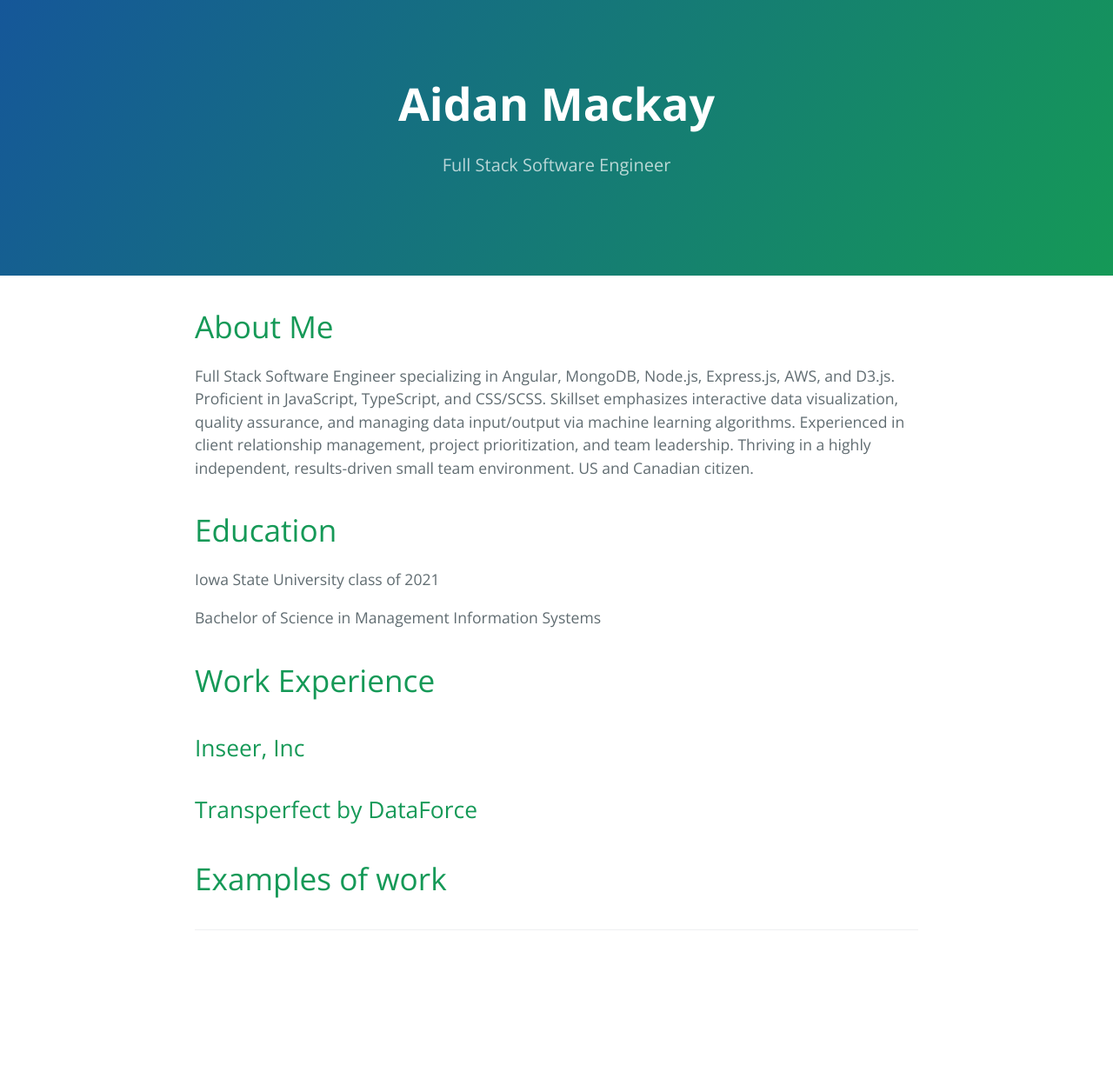
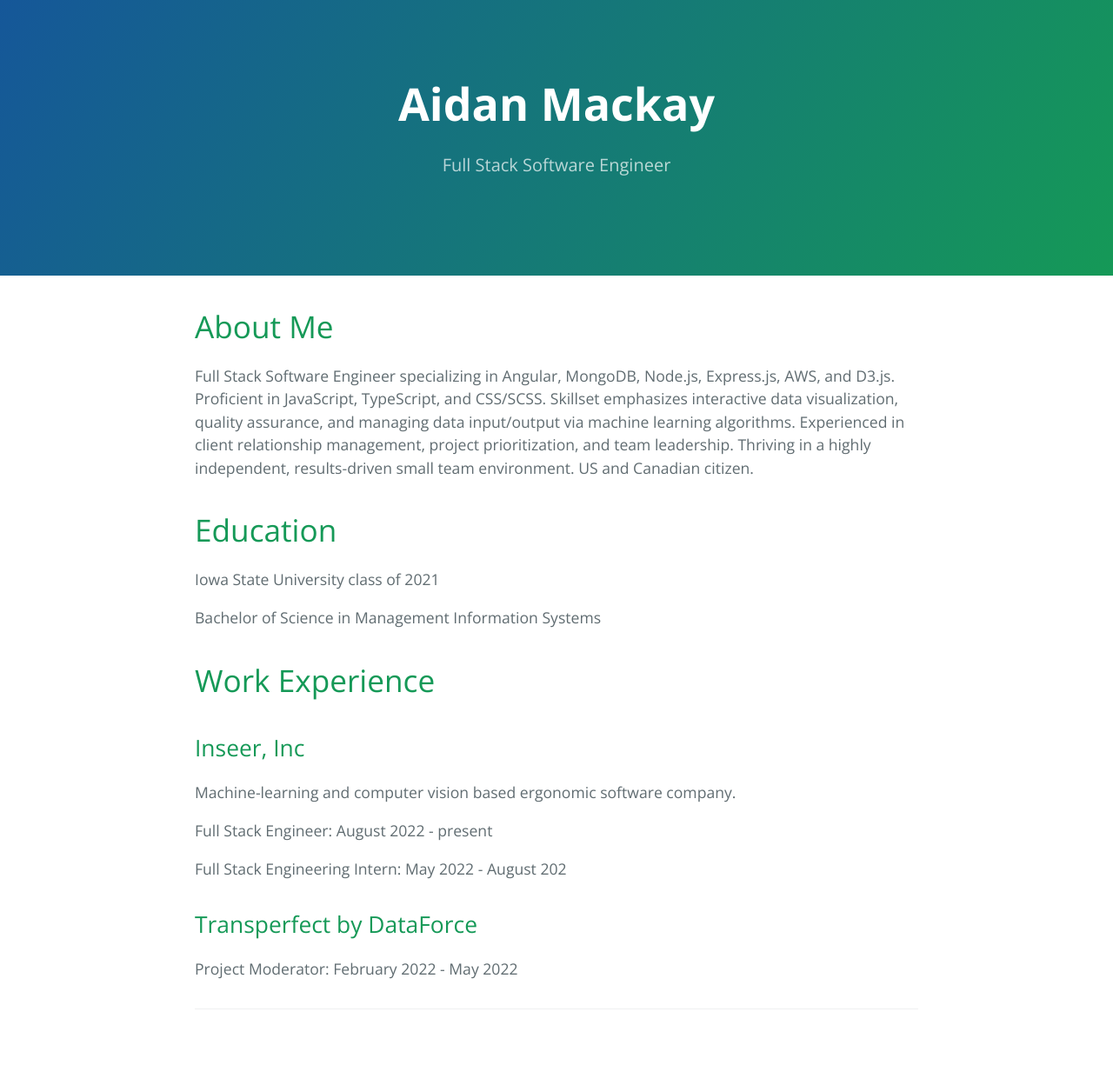
Before and after one commit to amackay42/amackay42.github.io, a Jekyll site: the page built from index.md, in a window 1280 px wide. Shown: the whole page at 87% size. Built offline with Jekyll 4.4.1, drawn with Linux system fonts in a browser that asks for light colours; before the commit the page ends 1134 px from its top, so only the background shows below that.

Commit message:
jobs added

```diff
--- a/index.md
+++ b/index.md
@@ -7,6 +7,7 @@ layout: default
 Full Stack Software Engineer specializing in Angular, MongoDB, Node.js, Express.js, AWS, and D3.js. Proficient in JavaScript, TypeScript, and CSS/SCSS. Skillset emphasizes interactive data visualization, quality assurance, and managing data input/output via machine learning algorithms. Experienced in client relationship management, project prioritization, and team leadership. Thriving in a highly independent, results-driven small team environment. US and Canadian citizen.
 
 # Education
+
 Iowa State University class of 2021
 
 Bachelor of Science in Management Information Systems
@@ -15,6 +16,14 @@ Bachelor of Science in Management Information Systems
 
 ## Inseer, Inc
 
+Machine-learning and computer vision based ergonomic software company.
+
+Full Stack Engineer: August 2022 - present
+
+Full Stack Engineering Intern: May 2022 - August 202
+
 ## Transperfect by DataForce
 
-# Examples of work
+Project Moderator: February 2022 - May 2022
+
+<!-- # Examples of work -->
```
